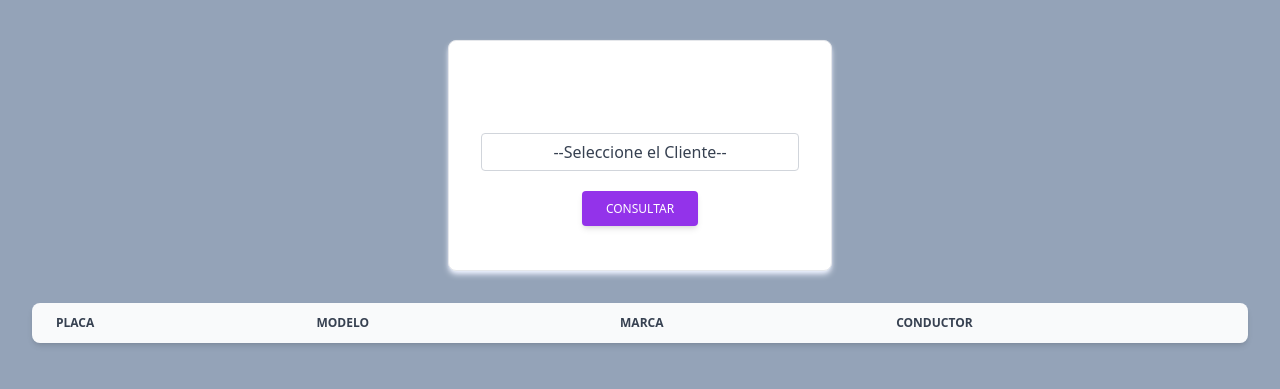
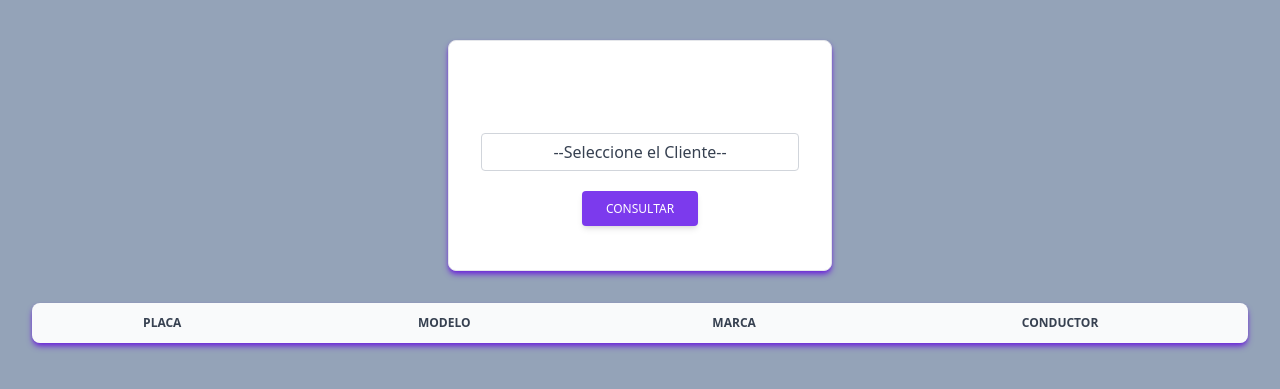
Before and after one commit to Nicoligle26/transporcar, a Django app: page /users/ in a window 1280 px wide. Shown: the top 389 px of the page. Run offline with Django 4.2, Linux system fonts and the light colour scheme; lists and menus that the app fills with data are empty; some libraries are stand-ins or nearby versions.

Commit message:
Cambios en vista y creacion de reparacion

```diff
--- a/personas/views.py
+++ b/personas/views.py
@@ -10,13 +10,13 @@ def index(request):
     return render(request, 'home.html')
 
 
-def list(request):
+def getUsers(request):
     users = User.objects.all()
     data = {'users': users}
     return render(request, 'listado_user.html', data)
 
 
-def getvehiculos(request):
+def getVehiculos(request):
     id = request.GET.get('cliente')
     vehiculos = Vehiculo.objects.filter(usuario_id=id)
     data = {'vehiculos': vehiculos, 'id': id}
--- a/templates/listado_user.html
+++ b/templates/listado_user.html
@@ -12,7 +12,7 @@
 
 <body class="font-sans bg-slate-400">
     <div
-        class="p-4 max-w-sm bg-white rounded-lg border border-gray-200 shadow-md sm:p-6 lg:p-8 dark:bg-gray-800 dark:border-gray-700 m-auto mt-10 shadow-indigo-50">
+        class="p-4 max-w-sm bg-white rounded-lg border border-gray-200 shadow-md sm:p-6 lg:p-8 dark:bg-gray-800 dark:border-gray-700 m-auto mt-10 shadow-violet-700">
         <h1 class="mb-3 text-white">Taller FrontEnd Backend con Framework Web</h1>
         <form class="space-y-6" action="#">
             <div class="flex justify-center">
@@ -27,31 +27,31 @@
                     </select>
                     <div class="flex space-x-2 justify-center">
                         <button type="button"
-                            class="p-1 inline-block px-6 py-2.5 bg-purple-600 text-white font-medium text-xs leading-tight uppercase rounded shadow-md hover:bg-purple-700 hover:shadow-lg focus:bg-purple-700 focus:shadow-lg focus:outline-none focus:ring-0 active:bg-purple-800 active:shadow-lg transition duration-150 ease-in-out mt-5">Consultar</button>
+                            class="p-1 inline-block px-6 py-2.5 bg-violet-600 text-white font-medium text-xs leading-tight uppercase rounded shadow-md hover:bg-purple-700 hover:shadow-lg focus:bg-purple-700 focus:shadow-lg focus:outline-none focus:ring-0 active:bg-purple-800 active:shadow-lg transition duration-150 ease-in-out mt-5">Consultar</button>
                     </div>
                 </div>
             </div>
         </form>
     </div>
 
-    <div class="relative overflow-x-auto shadow-md sm:rounded-lg mx-8 mt-8">
+    <div class="relative overflow-x-auto shadow-md sm:rounded-lg mx-8 mt-8 shadow-violet-700">
         <table class="w-full text-sm text-left text-gray-500 dark:text-gray-400">
             <thead class="text-xs text-gray-700 uppercase bg-gray-50 dark:bg-gray-700 dark:text-gray-400">
                 <tr>
-                    <th scope="col" class="px-6 py-3">Placa</th>
-                    <th scope="col" class="px-6 py-3">Modelo</th>
-                    <th scope="col" class="px-6 py-3">Marca</th>
-                    <th scope="col" class="px-6 py-3">Conductor</th>
+                    <th scope="col" class="px-6 py-3 text-center">Placa</th>
+                    <th scope="col" class="px-6 py-3 text-center">Modelo</th>
+                    <th scope="col" class="px-6 py-3 text-center">Marca</th>
+                    <th scope="col" class="px-6 py-3 text-center">Conductor</th>
                 </tr>
             </thead>
 
             <tbody>
                 {% for reg in vehiculos %}
                 <tr class="border-b dark:bg-gray-800 dark:border-gray-700 odd:bg-white even:bg-gray-50 odd:dark:bg-gray-800 even:dark:bg-gray-700">
-                    <td class="px-6 py-4 text-left"><a href="#" class="font-medium text-blue-600 dark:text-blue-500 hover:underline">{{reg.placa}}</a></td>
-                    <td class="px-6 py-4">{{reg.modelo}}</td>
-                    <td class="px-6 py-4">{{reg.marca}}</td>
-                    <td class="px-6 py-4">{{reg.usuario_id}}- {{reg.usuario.nombres}} {{reg.usuario.apellidos}}</td>
+                    <td class="px-6 py-4 text-center"><a href="./listado_reparacion.html" class="font-medium text-blue-600 dark:text-blue-500 hover:underline">{{reg.placa}}</a></td>
+                    <td class="px-6 py-4 text-center">{{reg.modelo}}</td>
+                    <td class="px-6 py-4 text-center">{{reg.marca}}</td>
+                    <td class="px-6 py-4 text-center">{{reg.usuario_id}}- {{reg.usuario.nombres}} {{reg.usuario.apellidos}}</td>
                 </tr>
                 {% endfor %}
             </tbody>
--- a/transporcar/urls.py
+++ b/transporcar/urls.py
@@ -17,10 +17,10 @@ Including another URLconf
 from django.contrib import admin
 from django.urls import path
 from vehiculos.views import list
-from personas.views import list, getvehiculos
+from personas.views import getUsers, getVehiculos
 urlpatterns = [
     path('admin/', admin.site.urls),
     path('vehiculo/', list),
-    path('users/', list),
-    path('list_user/', getvehiculos)
+    path('users/', getUsers),
+    path('list_user/', getVehiculos)
 ]
```
Also changed, not shown: templates/listado_reparacion.html (added).
